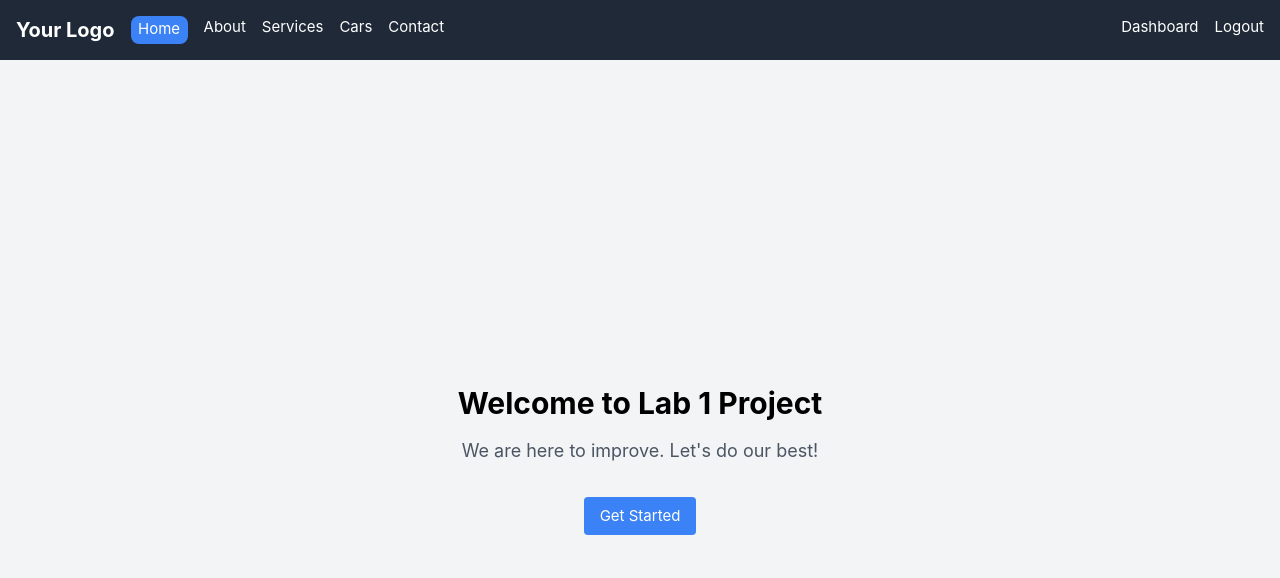
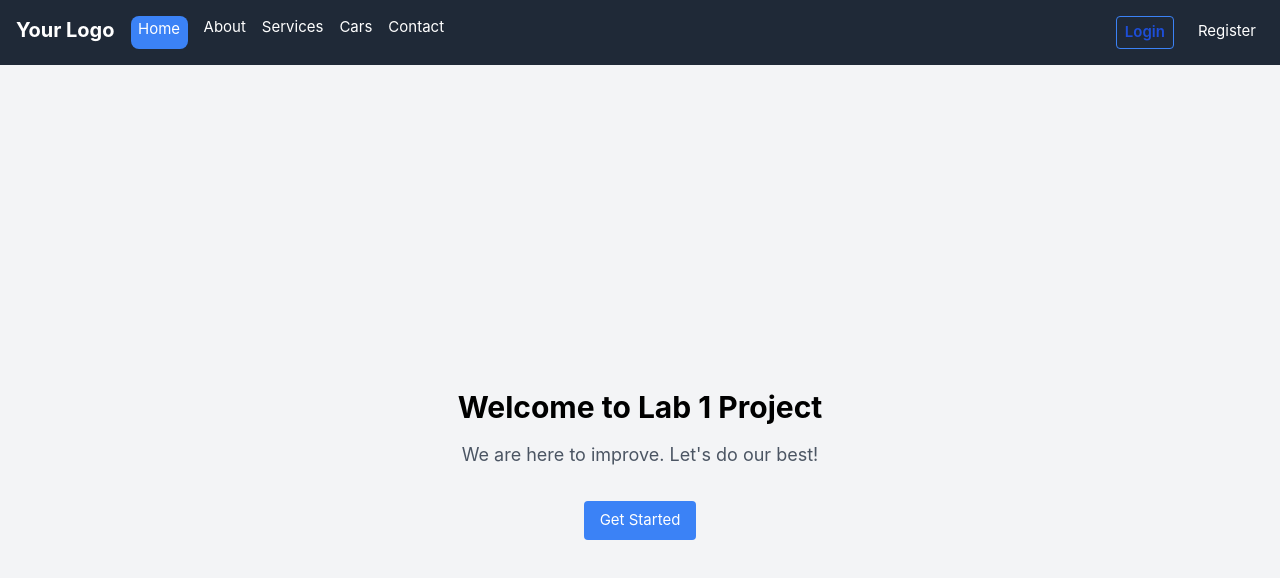
Before and after one commit to elionbehluli/lab1, a Vue app in the folder frontend/: page / in a window 1280 px wide. Shown: the top 578 px of the page. Built offline with nearby package versions, Linux system fonts and the light colour scheme; no server answers; what vue3-lottie would draw is missing.

Commit message:
feat: implemented register and cookie jwtToken

```diff
--- a/frontend/src/components/NavBar.vue
+++ b/frontend/src/components/NavBar.vue
@@ -34,7 +34,7 @@
           >
         </div>
 
-        <div class="flex space-x-4" v-if="!authStore.user">
+        <div class="flex space-x-4" v-if="!authStore.isLoggedIn">
           <router-link to="/login" class="text-white hover:text-gray-300">
             <button
               class="bg-transparent hover:bg-blue-500 text-blue-700 font-semibold hover:text-white py-1 px-2 border border-blue-500 hover:border-transparent rounded"
@@ -50,9 +50,9 @@
           <router-link to="/login" class="text-white hover:text-gray-300">
             <button class="text-white hover:text-gray-300">Dashboard</button>
           </router-link>
-          <router-link to="/register" class="text-white hover:text-gray-300">
-            <button class="text-white hover:text-gray-300">Logout</button>
-          </router-link>
+          <div class="text-white hover:text-gray-300">
+            <button @click="authStore.logout" class="text-white hover:text-gray-300">Logout</button>
+          </div>
         </div>
       </div>
     </div>
--- a/frontend/src/composables/useApiFetch.ts
+++ b/frontend/src/composables/useApiFetch.ts
@@ -1,12 +1,36 @@
+import { useAuthStore } from '@/stores/useAuthStore'
 import axios, { type AxiosRequestConfig, type AxiosResponse } from 'axios'
+import { useCookies } from '@vueuse/integrations/useCookies'
 
 const BASE_URL = import.meta.env.VITE_APP_BASE_URL
 
 export function useApiFetch<T>(method: string, path: string, options: AxiosRequestConfig = {}) {
+  const headers: Record<string, string> = {}
+  const { jwtToken, setJWTTokenFromCookie } = useAuthStore()
+
+  const cookie = useCookies(['jwtToken'])
+  const token = cookie.get('jwtToken')
+
+  if (!jwtToken && token) {
+    headers.Authorization = `Bearer ${token}`
+    setJWTTokenFromCookie(token)
+  } else if (jwtToken) {
+    headers.Authorization = `Bearer ${jwtToken}`
+  }
+
+  const xsrfToken = cookie.get('XSRF-TOKEN')
+  if (xsrfToken) {
+    headers['X-XSRF-TOKEN'] = xsrfToken
+  }
+
   return axios({
     method,
     url: BASE_URL + path,
     withCredentials: true,
-    ...options
+    ...options,
+    headers: {
+      ...headers,
+      ...options.headers
+    }
   }) as Promise<AxiosResponse<T>>
 }
--- a/frontend/src/router/index.ts
+++ b/frontend/src/router/index.ts
@@ -45,16 +45,12 @@ router.beforeEach((to, _from, next) => {
 
   const requiresAuth = to.matched.some((x) => x.meta.requiresAuth)
   const requiresGuest = to.matched.some((x) => x.meta.requiresGuest)
-  console.log(requiresAuth, requiresGuest, authStore.isLoggedIn)
 
   if (requiresAuth && !authStore.isLoggedIn) {
-    console.log('a')
     next('/')
   } else if (requiresGuest && authStore.isLoggedIn) {
-    console.log('b')
     next('/')
   } else {
-    console.log('c')
     next()
   }
 })
--- a/frontend/src/stores/useAuthStore.ts
+++ b/frontend/src/stores/useAuthStore.ts
@@ -1,13 +1,17 @@
 import { useApiFetch } from '@/composables/useApiFetch'
 import router from '@/router'
 import { defineStore } from 'pinia'
+import { useCookies } from '@vueuse/integrations/useCookies'
+
+const cookies = useCookies(['jwtToken'])
 
 export const useAuthStore = defineStore('auth', {
   state: () => ({
-    user: {} as User
+    user: {} as User,
+    jwtToken: ''
   }),
   getters: {
-    isLoggedIn: (state) => !!state.user
+    isLoggedIn: (state) => !!state.user.id
   },
   actions: {
     async login(credentials: LoginCredentials) {
@@ -16,8 +20,10 @@ export const useAuthStore = defineStore('auth', {
           data: credentials
         })
 
-        if (data.user) {
+        if (data.user && data.token) {
           this.user = data.user
+          this.jwtToken = data.token
+          cookies.set('jwtToken', data.token)
           router.push('/')
         }
       } catch (error) {
@@ -31,13 +37,31 @@ export const useAuthStore = defineStore('auth', {
           data: credentials
         })
 
-        if (data.user) {
+        if (data.user && data.token) {
           this.user = data.user
+          this.jwtToken = data.token
+          cookies.set('jwtToken', data.token)
           router.push('/')
         }
       } catch (error) {
         console.error(error)
       }
+    },
+
+    async logout() {
+      try {
+        await useApiFetch('POST', 'auth/logout')
+        this.user = {} as User
+        this.jwtToken = ''
+        cookies.remove('jwtToken')
+        router.push('/')
+      } catch (error) {
+        console.error(error)
+      }
+    },
+
+    setJWTTokenFromCookie(cookie: string) {
+      this.jwtToken = cookie
     }
   },
   persist: true
--- a/frontend/src/views/LoginView.vue
+++ b/frontend/src/views/LoginView.vue
@@ -10,39 +10,40 @@
           </div>
         </div>
         <div class="p-6 flex flex-col items-center justify-center">
-          <h1 class="text-3xl font-semibold mb-8">Kyqu ne Llogari</h1>
+          <h1 class="text-3xl font-semibold mb-8">Login to your Account</h1>
           <div class="w-full max-w-md">
             <form class="text-center" @submit.prevent="handleLogin">
               <input
                 v-model="form.email"
                 type="email"
-                placeholder="Email Adresa"
+                placeholder="Email Adress"
                 class="input-field"
               />
               <input
                 v-model="form.password"
                 :type="showPasswordField ? 'text' : 'password'"
-                placeholder="Fjalekalimi"
+                placeholder="Password"
                 class="input-field"
               />
               <div class="mt-1 flex items-center justify-end">
                 <button
+                  type="button"
                   @click="router.push('/forgot-password')"
                   class="text-sm text-blue-500 hover:text-blue-700 focus:outline-none"
                 >
-                  Keni harruar fjalëkalimin?
+                  Forgot password?
                 </button>
               </div>
               <div class="flex flex-col space-y-4 pt-4">
-                <button type="submit" class="btn-primary">Kyqu</button>
+                <button type="submit" class="btn-primary">Login</button>
               </div>
               <div class="flex items-center justify-center pt-8">
-                Nuk keni llogari te hapur?
+                Don't have an account yet?
                 <button
                   @click="router.push('/register')"
-                  class="text-sm text-blue-500 hover:text-blue-700 focus:outline-none"
+                  class="text-sm text-blue-500 hover:text-blue-700 focus:outline-none pl-2"
                 >
-                  Regjistrohu
+                  Register
                 </button>
               </div>
             </form>
--- a/frontend/src/views/RegisterView.vue
+++ b/frontend/src/views/RegisterView.vue
@@ -10,30 +10,37 @@
           </div>
         </div>
         <div class="p-6 flex flex-col items-center justify-center">
-          <h1 class="text-3xl font-semibold mb-8">Regjistrohu</h1>
+          <h1 class="text-3xl font-semibold mb-8">Register a new Account</h1>
           <div class="w-full max-w-md">
-            <form class="text-center" @submit.prevent="handleLogin">
+            <form class="text-center" @submit.prevent="handleRegister">
+              <input v-model="form.name" type="text" placeholder="Full Name" class="input-field" />
               <input
                 v-model="form.email"
                 type="email"
-                placeholder="Email Adresa"
+                placeholder="Email Adress"
                 class="input-field"
               />
               <input
                 v-model="form.password"
                 :type="showPasswordField ? 'text' : 'password'"
-                placeholder="Fjalekalimi"
+                placeholder="Password"
+                class="input-field"
+              />
+              <input
+                v-model="form.password_confirmation"
+                :type="showPasswordField ? 'text' : 'password'"
+                placeholder="Confirm your Password"
                 class="input-field"
               />
               <div class="flex flex-col space-y-4 pt-4">
-                <button type="submit" class="btn-primary">Regjistrohu</button>
+                <button type="submit" class="btn-primary">Register</button>
               </div>
               <div class="flex items-center justify-center pt-8">
                 <button
                   @click="router.push('/login')"
                   class="text-sm text-blue-500 hover:text-blue-700 focus:outline-none"
                 >
-                  Kthehu tek kyqja
+                  Back to Login
                 </button>
               </div>
             </form>
@@ -52,8 +59,10 @@ import { ref } from 'vue'
 import { useRouter } from 'vue-router'
 
 const form = ref({
+  name: '',
   email: '',
-  password: ''
+  password: '',
+  password_confirmation: ''
 })
 
 const router = useRouter()
@@ -62,10 +71,12 @@ const showPasswordField = ref(false)
 
 const authStore = useAuthStore()
 
-const handleLogin = async () => {
-  authStore.login({
+const handleRegister = async () => {
+  authStore.register({
+    name: form.value.name,
     email: form.value.email,
-    password: form.value.password
+    password: form.value.password,
+    password_confirmation: form.value.password_confirmation
   })
 }
 </script>
```
Also changed, not shown: 1 other file (tests, documents, lock files or other folders).
